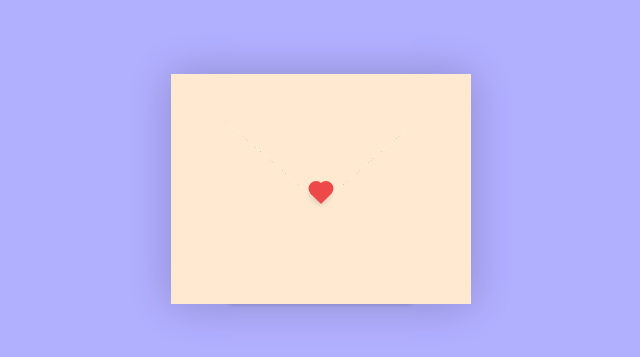
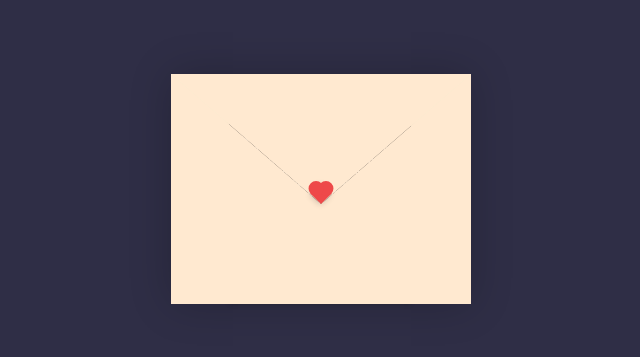
Before and after one commit to hakona311245/Letter-for-you, a plain HTML site: page index.html in a window 1280 px wide. Shown: the part 211-568 px from the top of the page, without its empty margins (319-959 px from the left). Drawn offline with Linux system fonts and the light colour scheme.

Commit message:
Night update

```diff
--- a/index.html
+++ b/index.html
@@ -14,9 +14,9 @@
             <div class="envelope">
                 <div class="letter">
                     <div class="text">
-                        <strong>Gửi em bé, quàn quàn và gái cá ;>.</strong>
+                        <strong>Cho em bé đọc vào tối nay.</strong>
                         <p>
-                            Vậy là ti ní đã tới homestay òi ><. Quá đã lun, phòng ốc đẹp quá ha bé ơi. Bé ní nghỉ ngơi méc cúp lên gòi chụp thậc nhiều hình đẹp ha ;>>. mí đứa phụ mẹ chụp hình thậc ẹp dìa cho ba ngắm nữa nhaaaa. Ba iu 3 mẹ con nhắmmm.
+                            Ú á. Một đêm gất dui lun ha. Nhma cũm căng quá ha ; w ;. Anh thì í là cũng có phần nào ghen tị dới được i tơi như vại đã toá. Nhma hoi ráng lên sau này anh chúp coá xiền gòi hì dát 2 đứa mình đi i chang ha. Ví dụ năm sau mình đi chưa được sang lúm. Gòi từ từ sẽ sang dần lên ha ><. Công chúa cụa anh chúp mà ;>. Mong hum nai ti ní i tơi đượt dui ơi là dui lun ><. Hóng hình ẹp từ bé ó.
                         </p>
                     </div>
                 </div>
--- a/style.css
+++ b/style.css
@@ -1,11 +1,11 @@
 :root{
-  --primary: #fff;
-  --bg-color: #B1AFFF;
+  --primary: #2c2a2a;
+  --bg-color: #2f2e46;
   --bg-envelope-color: #f5edd1;
   --envelope-tab: #FFE9D0;
   --envelope-cover: #FFE9D0;
   --shadow-color: rgba(0, 0, 0, 0.2);
-  --txt-color: #444;
+  --txt-color: #ffffff;
   --heart-color: #ee4949;
 }
 body{
@@ -16,9 +16,6 @@ body{
   display: flex;
   align-items: center;
   justify-content: center;
-}
-.img-container{
-  margin-left: 5%;
 }
 .container {
   height: 100vh;
```
